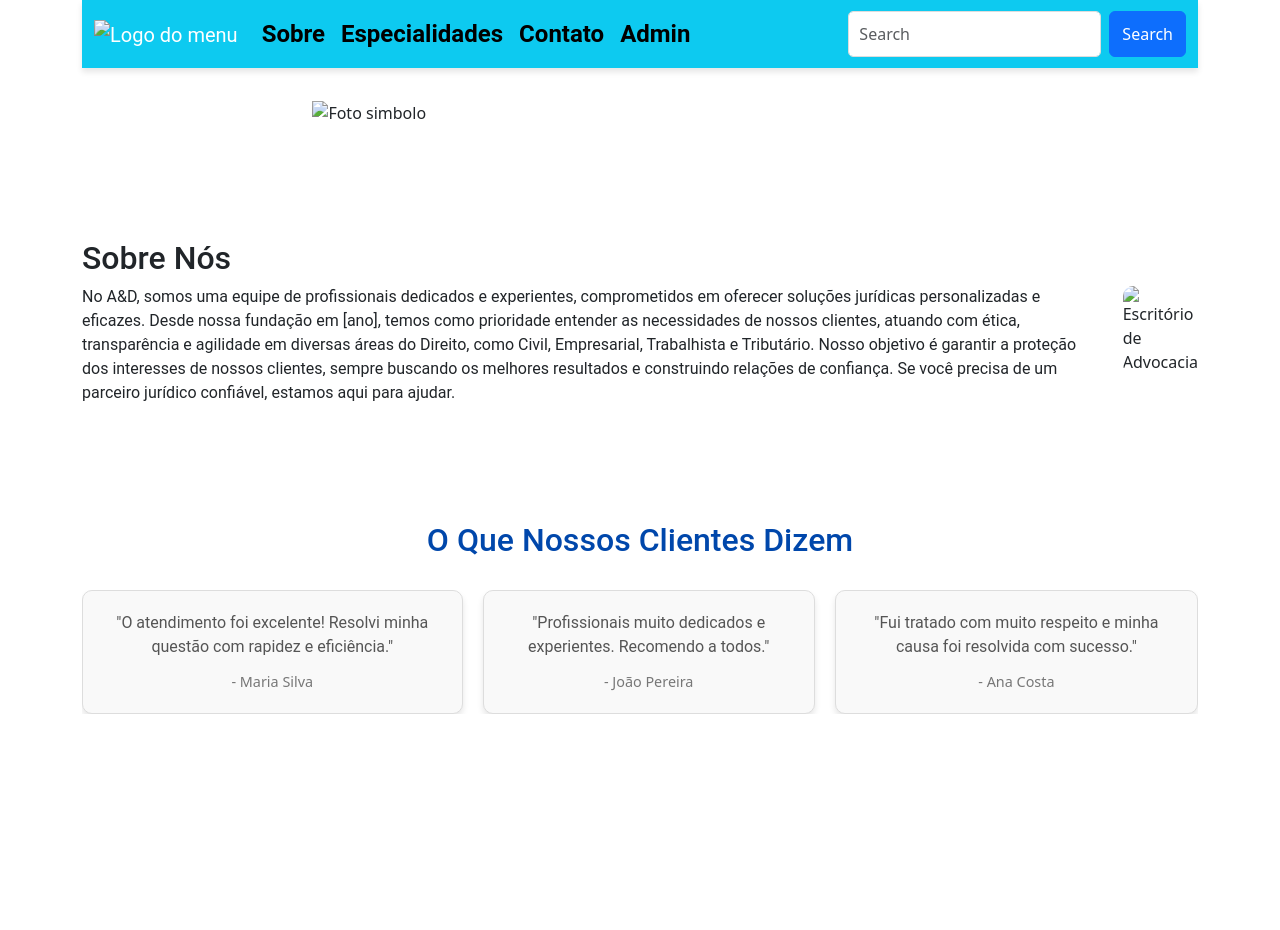
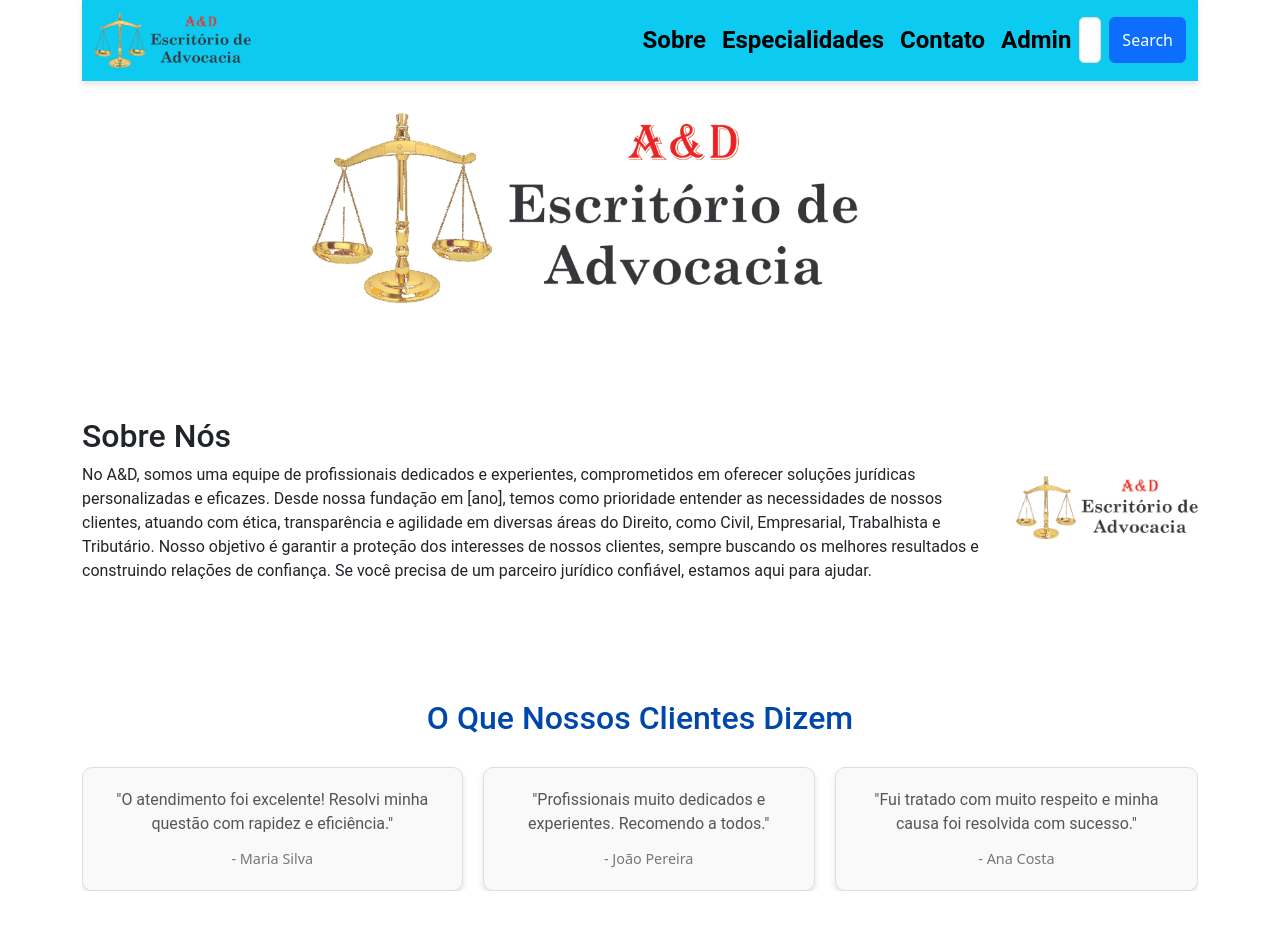
Before and after one commit to danyazevedo/ADV, a plain HTML site: page sobre.html in a window 1280 px wide. Before the commit the page ends 800 px from the top, so only its background shows below. Drawn offline with nearby package versions, Linux system fonts and the light colour scheme; files that its build step writes are made by us from their sources.

Commit message:
Update sobre.html

```diff
--- a/sobre.html
+++ b/sobre.html
@@ -4,7 +4,7 @@
     <title>A&D</title>
     <meta charset="utf-8">
     <meta name="viewport" content="width=device-width, initial-scale=1">
-    <link rel="stylesheet" href="../CSS/estilo.css">
+    <link rel="stylesheet" href="estilo.css">
 
     <!--CDN BOOTSTRAP-->
     <!--CSS -->
@@ -19,7 +19,7 @@
     <div class="container">
          <nav class="navbar navbar-expand-sm navbar-dark  bg-info">
            <div class="container-fluid">
-             <a class="navbar-brand" href="../index.html"><img src="../imagem/logo_2-removebg-preview.png" alt="Logo do menu" id="icone_menu"></a>
+             <a class="navbar-brand" href="index.html"><img src="logo_2-removebg-preview.png" alt="Logo do menu" id="icone_menu"></a>
            <button class="navbar-toggler" type="button" data-bs-toggle="collapse" data-bs-target="#mynavbar">
              <span class="navbar-toggler-icon"></span>
           </button>
@@ -48,7 +48,7 @@
     <!--fim-->
      <section class="container">
          <div>
-             <img src="../imagem/logo_2-removebg-preview.png"  alt="Foto simbolo" id="foto_simbolo">
+             <img src="logo_2-removebg-preview.png"  alt="Foto simbolo" id="foto_simbolo">
          </div>
 
      </section>
@@ -61,7 +61,7 @@
                 <p>No A&D, somos uma equipe de profissionais dedicados e experientes, comprometidos em oferecer soluções jurídicas personalizadas e eficazes. Desde nossa fundação em [ano], temos como prioridade entender as necessidades de nossos clientes, atuando com ética, transparência e agilidade em diversas áreas do Direito, como Civil, Empresarial, Trabalhista e Tributário. Nosso objetivo é garantir a proteção dos interesses de nossos clientes, sempre buscando os melhores resultados e construindo relações de confiança. Se você precisa de um parceiro jurídico confiável, estamos aqui para ajudar.</p>
             </div>
             <div class="sobre-imagem">
-                <img src="../imagem/logo_2-removebg-preview.png" alt="Escritório de Advocacia">
+                <img src="logo_2-removebg-preview.png" alt="Escritório de Advocacia">
             </div>
         </div>
     </section>
```
